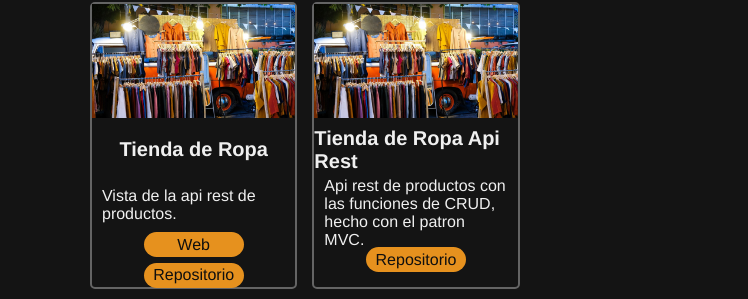
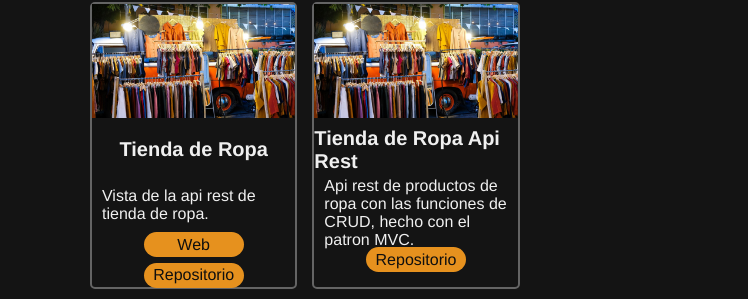
Before and after one commit to JSuggu/portfolio, a plain HTML site: page index.html in a window 1280 px wide. Shown: the part 954-1253 px from the top of the page, without its empty margins (224-972 px from the left). Drawn offline with Linux system fonts and the light colour scheme.

Commit message:
updated data projects

```diff
--- a/index.html
+++ b/index.html
@@ -67,7 +67,7 @@
                             <h4 class="project-name">Tienda de Ropa</h4>
                             <section class="description">
                                 <p>
-                                    Vista de la api rest de productos.
+                                    Vista de la api rest de tienda de ropa.
                                 </p>
                             </section>
                             <section class="page">
@@ -80,8 +80,8 @@
                             <h4 class="project-name">Tienda de Ropa Api Rest</h4>
                             <section class="description">
                                 <p>
-                                    Api rest de productos con las funciones de CRUD,
-                                    hecho con el patron MVC.
+                                    Api rest de productos de ropa con las
+                                    funciones de CRUD, hecho con el patron MVC.
                                 </p>
                             </section>
                             <section class="page">
```
